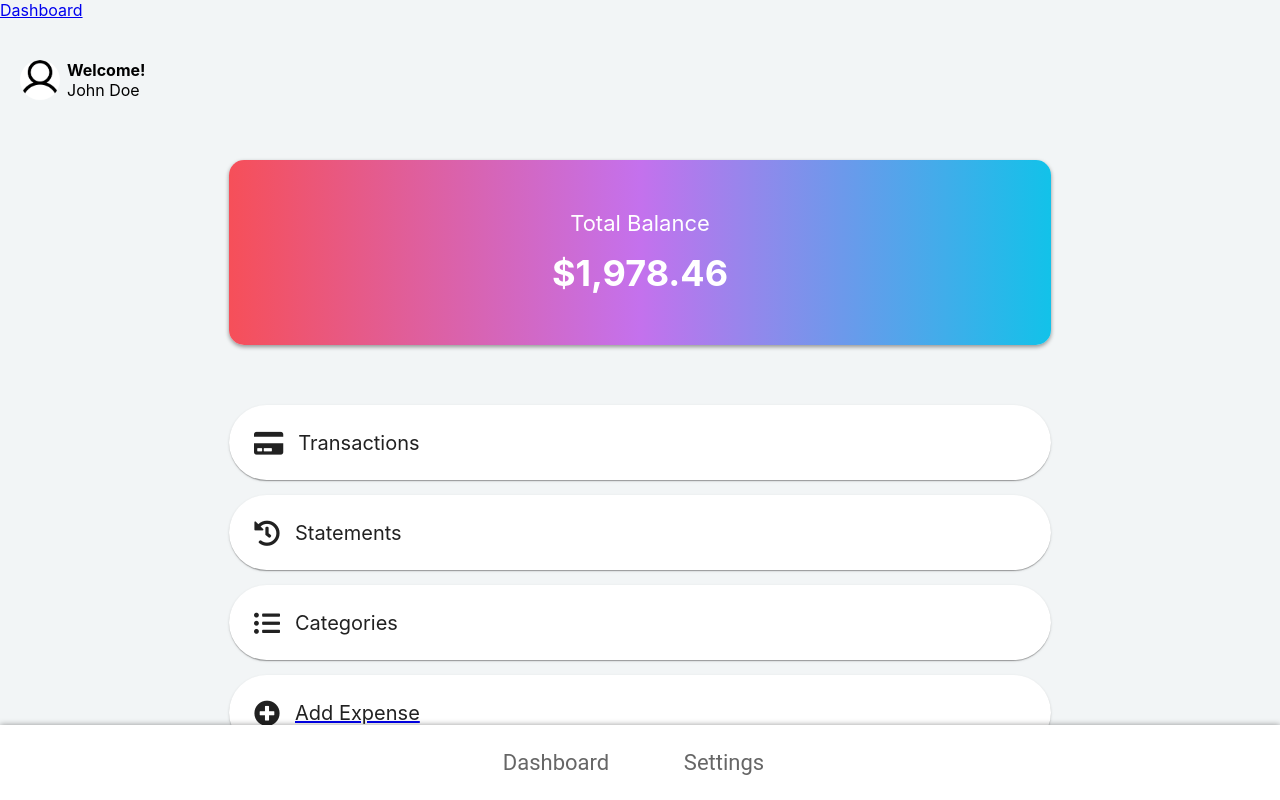
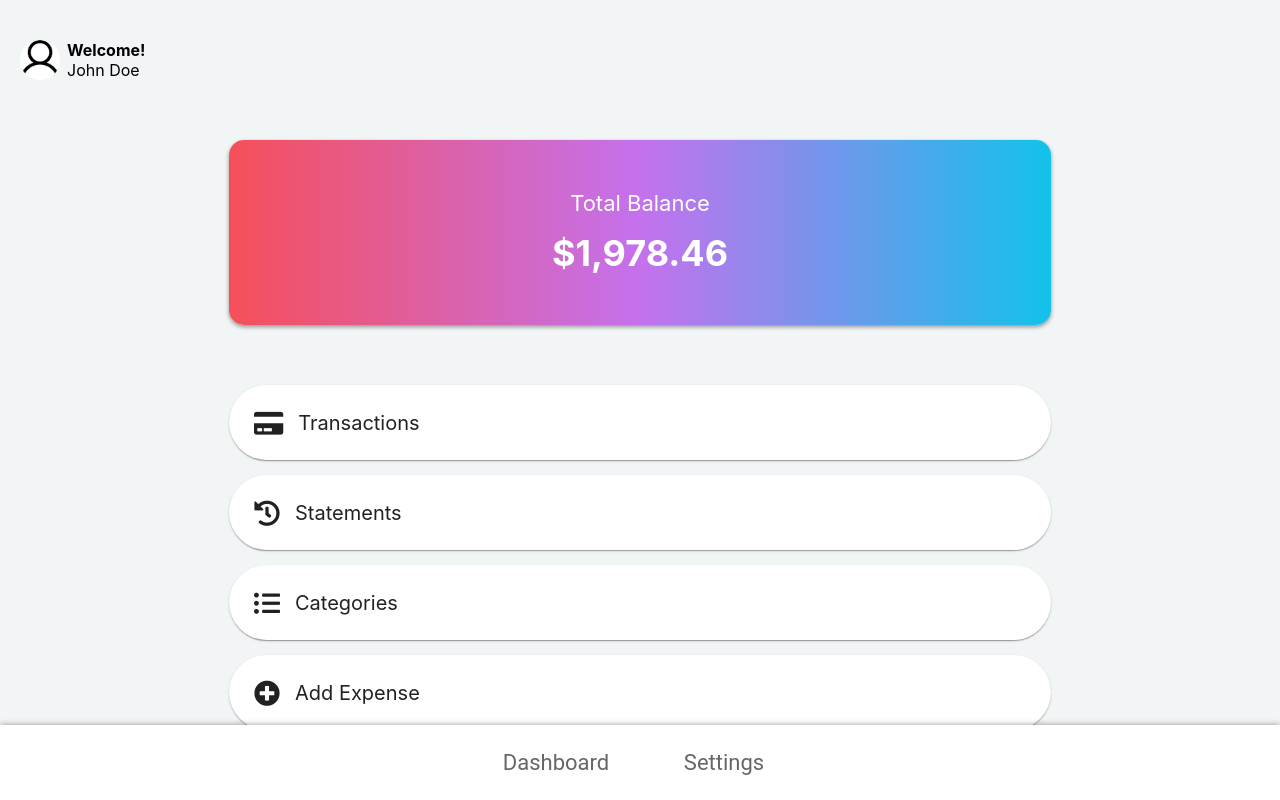
Before and after one commit to marleydoughty/cost-tracker-fe, a React (Create React App) app: page / in a window 1280 px wide. Built offline with nearby package versions, Linux system fonts and the light colour scheme.

Commit message:
added links to add-expenses-pageand dashboard-page

```diff
--- a/src/App.js
+++ b/src/App.js
@@ -10,7 +10,6 @@ function App() {
     return (
       <Router>
         <Fragment>
-          <Link to="/">Dashboard</Link>
           <Routes>
             <Route exact path='/' element={<Dashboard />}></Route>
             <Route exact path='/add-expenses' element={<AddExpense />} />
--- a/src/client/components/bottom-nav-bar.jsx
+++ b/src/client/components/bottom-nav-bar.jsx
@@ -2,13 +2,17 @@ import React from 'react'
 import { BottomNavigation } from '@mui/material';
 import { BottomNavigationAction } from '@mui/material';
 import styled from '@emotion/styled';
-// import {Link} from 'react-router-dom'
+import {Link} from 'react-router-dom'
+
 export default function BottomNavBar() {
   return (
-    <FixedBottomNavBar showLabels>
-      <NavBarItems label="Dashboard" />
-      <NavBarItems label="Settings" />
-    </FixedBottomNavBar>
+    <Link to="/">
+      <FixedBottomNavBar showLabels>
+        <NavBarItems label="Dashboard" />
+        <NavBarItems label="Settings" />
+      </FixedBottomNavBar>
+    </Link>
+
   )
 }
 
--- a/src/client/components/dashboard-cards.jsx
+++ b/src/client/components/dashboard-cards.jsx
@@ -22,14 +22,14 @@ const DashboardCards = ()=> {
           <p>Categories</p>
         </CardItems>
       </CustomCard>
-      <Link to="/add-expenses">
+      <CustomLink to="/add-expenses">
         <CustomCard>
           <CardItems>
             <i className='fas fa-plus-circle'></i>
             <p>Add Expense</p>
           </CardItems>
         </CustomCard>
-      </Link>
+      </CustomLink>
     </div>
   )
 }
@@ -54,3 +54,6 @@ i {
   margin:0 15px 0 15px;
 }
 `
+const CustomLink = styled(Link)`
+text-decoration:none;
+`
--- a/src/client/pages/add-expenses.jsx
+++ b/src/client/pages/add-expenses.jsx
@@ -3,6 +3,7 @@ import styled from '@emotion/styled'
 import {Card} from '@mui/material'
 import { Container } from '@mui/material'
 import BottomNavBar from '../components/bottom-nav-bar'
+import {Link} from 'react-router-dom'
 const AddExpense = () =>{
   return(
     <>
@@ -30,9 +31,12 @@ const AddExpense = () =>{
           </CardItems>
         </CustomCard>
       </Container>
-      <ButtonContainer>
-        <SaveButton>Save</SaveButton>
-      </ButtonContainer>
+      <Link to="/">
+        <ButtonContainer>
+          <SaveButton>Save</SaveButton>
+        </ButtonContainer>
+      </Link>
+
       <BottomNavBar/>
     </>
   )
@@ -48,7 +52,7 @@ background: #12c2e9;
 background: -webkit-linear-gradient(to right, #f64f59, #c471ed, #12c2e9);
 background: linear-gradient(to right, #f64f59, #c471ed, #12c2e9);
 position:fixed;
-bottom:50px;
+bottom:150px;
 border-radius:15px;
 `
 const CustomCard = styled(Card)`
```
